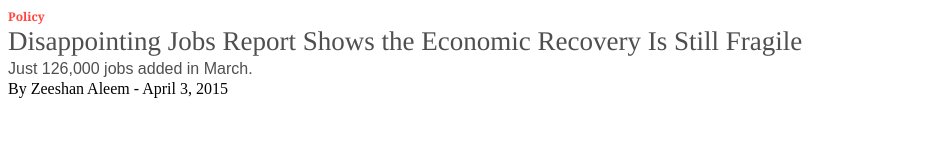
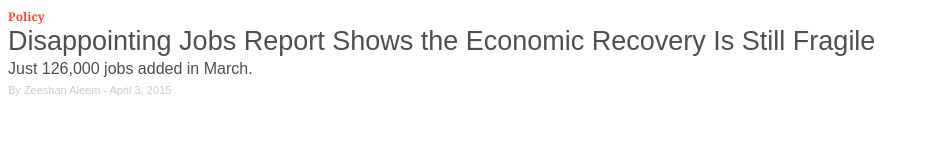
Before and after one commit to zz2323/InterctiveMic, a plain HTML site: page index.html in a window 1280 px wide. Shown: the whole page, without its empty margins (0-929 px from the left). Drawn offline with nearby package versions, Linux system fonts and the light colour scheme.

Commit message:
added styles for authorAndUpdatedTime.

```diff
--- a/style.css
+++ b/style.css
@@ -7,7 +7,7 @@
 
 .mainHeadline {
   color: #4f4f4f;
-  font-family: times;
+  font-family: Arial, Helvetica, sans-serif;
   font-size: 27px;
   line-height: 32px;
   font-weight: normal;
@@ -15,9 +15,19 @@
 
 .Excerpt {
 color: #4f4f4f;
-  font-family: sans-serif;
+  font-family: Arial, Helvetica, sans-serif;
   -webkit-font-smoothing: 'antialiased';
   display: block
   font-size: 17px;
   line-height: 23px;
 }
+
+.authorAndUpdatedTime{
+	  color: #ccc;
+	    text-decoration: none;
+  font-weight: 300;
+  font-size: 11px;
+    line-height: 20px;
+    font-family: Arial, Helvetica, sans-serif
+
+}
```
